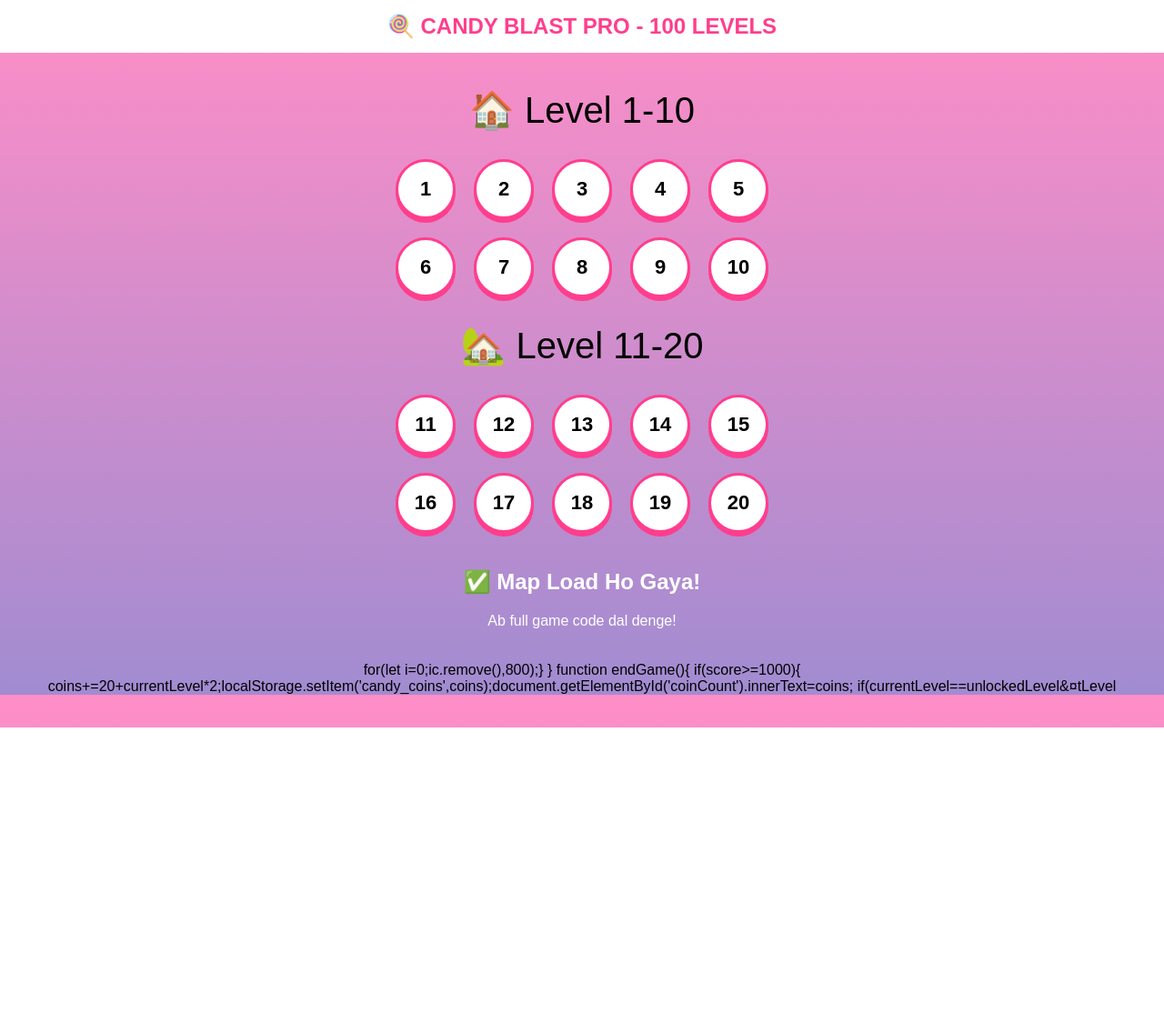
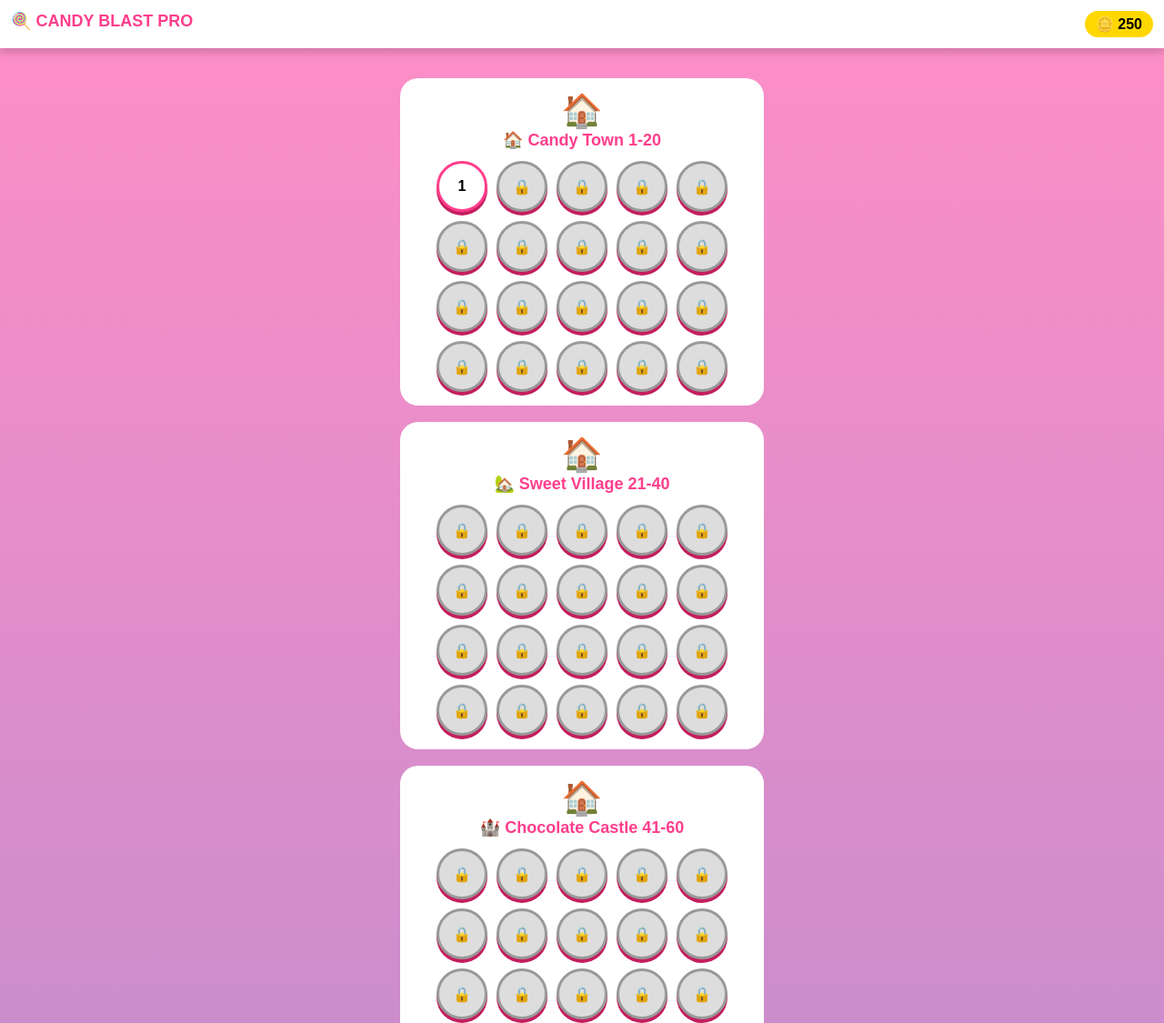
Before and after one commit to vishwakarmanitesh400-jpg/CandyBlast, a plain HTML site: page index.html in a window 1280 px wide. Shown: the top 1125 px of the page at 91% size. Before the commit the page ends 800 px from the top, so only its background shows below. Drawn offline with Linux system fonts and the light colour scheme.

Commit message:
Update HTML structure and styling for Candy Blast PRO

```diff
--- a/index.html
+++ b/index.html
@@ -1,43 +1,37 @@
 <!DOCTYPE html>
-<html>
+<html lang="en">
 <head>
 <meta charset="UTF-8">
 <meta name="viewport" content="width=device-width, initial-scale=1.0">
-<title>Candy Blast PRO</title>
+<title>Candy Blast PRO - 100 Levels</title>
 <style>
-body{margin:0;font-family:Arial;background:linear-gradient(#ff8ec7,#a18cd1);text-align:center}
-.header{background:#fff;padding:15px;font-size:24px;font-weight:bold;color:#ff3e8d}
-.map{padding:20px}
-.level{width:60px;height:60px;background:#fff;border:3px solid #ff3e8d;border-radius:50%;display:inline-flex;align-items:center;justify-content:center;margin:10px;font-size:22px;font-weight:bold;box-shadow:0 4px 0 #ff3e8d}
-.house{font-size:40px;display:block;margin:20px}
+*{margin:0;padding:0;box-sizing:border-box}
+body{font-family:Arial,sans-serif;background:linear-gradient(#ff8ec7,#a18cd1);min-height:100vh}
+.header{background:#fff;padding:12px;display:flex;justify-content:space-between;position:sticky;top:0;box-shadow:0 4px 10px rgba(0,0,0,0.2)}
+.logo{color:#ff3e8d;font-weight:700;font-size:18px}
+.coins{background:gold;padding:5px 12px;border-radius:20px;font-weight:700}
+.map{max-width:420px;margin:0 auto;padding:15px 10px 100px}
+.world{background:#fff;border-radius:20px;padding:15px;margin:18px 0}
+.world-title{text-align:center;color:#ff3e8d;font-weight:700;margin-bottom:12px;font-size:18px}
+.levels{display:flex;flex-wrap:wrap;justify-content:center;gap:10px}
+.lvl{width:56px;height:56px;background:#fff;border:3px solid #ff3e8d;border-radius:50%;display:flex;align-items:center;justify-content:center;font-weight:700;box-shadow:0 4px 0 #c41e5f}
+.lvl.locked{background:#ddd;border-color:#999;color:#777}
+.hut{text-align:center;font-size:36px}
 </style>
 </head>
 <body>
-<div class="header">🍭 CANDY BLAST PRO - 100 LEVELS</div>
-<div class="map">
-<div class="house">🏠 Level 1-10</div>
-<div class="level">1</div><div class="level">2</div><div class="level">3</div><div class="level">4</div><div class="level">5</div><br>
-<div class="level">6</div><div class="level">7</div><div class="level">8</div><div class="level">9</div><div class="level">10</div>
-<div class="house">🏡 Level 11-20</div>
-<div class="level">11</div><div class="level">12</div><div class="level">13</div><div class="level">14</div><div class="level">15</div><br>
-<div class="level">16</div><div class="level">17</div><div class="level">18</div><div class="level">19</div><div class="level">20</div>
-<h2 style="color:#fff;margin-top:30px">✅ Map Load Ho Gaya!</h2>
-<p style="color:#fff">Ab full game code dal denge!</p>
-</div>
-</body>
-</html>
-for(let i=0;i<n;i++){const c=document.createElement('div');c.className='coin-pop';c.innerText='🪙+10';c.style.left=Math.random()*80+'%';c.style.top='50%';board.appendChild(c);setTimeout(()=>c.remove(),800);}
-}
-function endGame(){
-if(score>=1000){
-coins+=20+currentLevel*2;localStorage.setItem('candy_coins',coins);document.getElementById('coinCount').innerText=coins;
-if(currentLevel==unlockedLevel&&currentLevel<TOTAL_LEVELS){localStorage.setItem('candy_unlocked',currentLevel+1);alert('🎉 Level '+currentLevel+' COMPLETE! 🪙 +'+(20+currentLevel*2)+' coins!');location.reload();}
-else alert('🎉 You Win! Score: '+score);
-}else alert('😢 Try Again! Score: '+score+' (Need 1000)');
-closeGame();
-}
-createMap();
-if('serviceWorker' in navigator) navigator.serviceWorker.register('sw.js');
+<div class="header"><div class="logo">🍭 CANDY BLAST PRO</div><div class="coins">🪙 250</div></div>
+<div class="map" id="map"></div>
+<script>
+let unlocked=parseInt(localStorage.getItem('candy_unlocked')||'1');
+let worlds=[{t:"🏠 Candy Town 1-20",s:1,e:20},{t:"🏡 Sweet Village 21-40",s:21,e:40},{t:"🏰 Chocolate Castle 41-60",s:41,e:60},{t:"🎪 Carnival 61-80",s:61,e:80},{t:"🍭 Rainbow 81-100",s:81,e:100}];
+let h="";
+worlds.forEach(w=>{
+h+=`<div class="world"><div class="hut">🏠</div><div class="world-title">${w.t}</div><div class="levels">`;
+for(let i=w.s;i<=w.e;i++){let c=i>unlocked?"lvl locked":"lvl";let txt=i>unlocked?"🔒":i;h+=`<div class="${c}" onclick="if(${i}>unlocked)alert('Locked');else{alert('Level ${i} Play!');if(${i}==unlocked){localStorage.setItem('candy_unlocked',${i}+1);location.reload()}}">${txt}</div>`}
+h+=`</div></div>`;
+});
+document.getElementById('map').innerHTML=h;
 </script>
 </body>
 </html>
```
